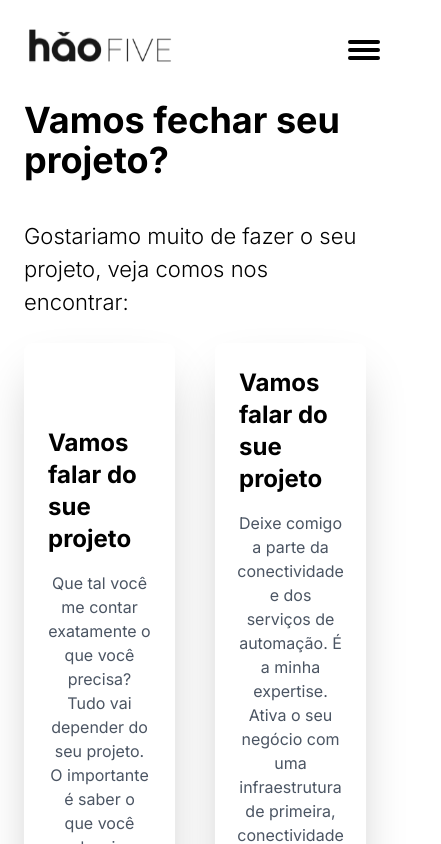
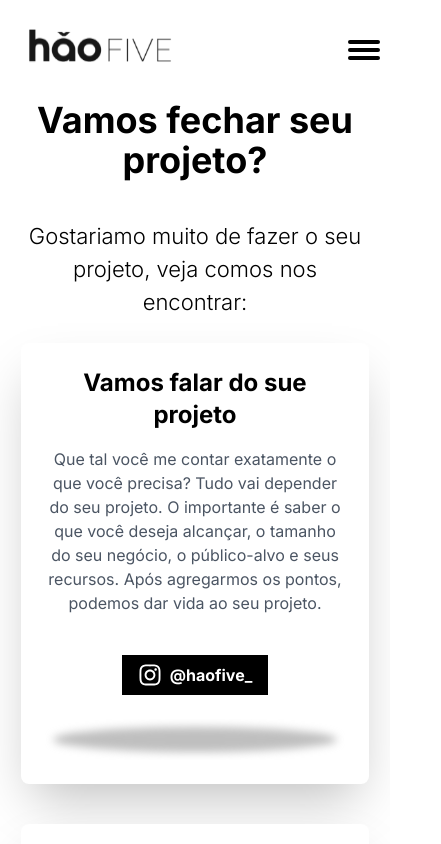
Before and after one commit to Matheus-Valviesse/hao-five, a Next.js app: page /contact in a window 390 px wide. Shown: the top 844 px of the page, 441 px wide, since content can reach past the window. Built offline with nearby package versions, Linux system fonts and the light colour scheme.

Commit message:
responsive

```diff
--- a/src/app/contact/page.jsx
+++ b/src/app/contact/page.jsx
@@ -4,12 +4,12 @@ import { FaWhatsapp } from 'react-icons/fa6';
 import Shadow from '@/assets/Shadow.svg';
 const App = () => {
 	return (
-		<div className='bg-white w-full h-full flex flex-col items-center justify-center px-6 pb-10'>
+		<div className='bg-white w-full h-full flex flex-col items-center justify-center px-6 pb-10 text-center'>
 			<h1 className='text-4xl font-bold mb-10'>Vamos fechar seu projeto?</h1>
 			<p className='font-light text-[#000] text-[22px]'>
 				Gostariamo muito de fazer o seu projeto, veja comos nos encontrar:
 			</p>
-			<div className='grid grid-cols-2 gap-10 mt-6'>
+			<div className='grid  md:grid-cols-2 gap-10 mt-6'>
 				<div className='bg-white rounded-lg shadow-2xl p-6 flex flex-col items-center justify-center'>
 					<h2 className='text-2xl font-bold mb-4'>
 						Vamos falar do sue projeto
```
